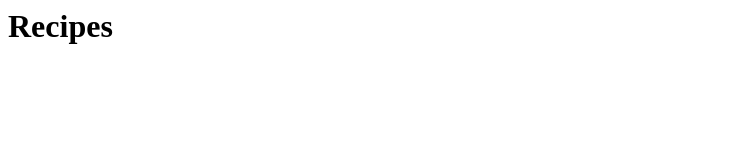
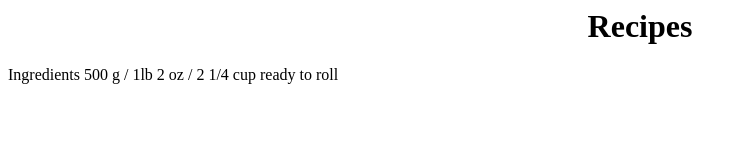
Before and after one commit to kate-delahunty/kate-delahunty.github.io, a plain HTML site: page recipes.html in a window 1280 px wide. Shown: the whole page, without its empty margins (0-747 px from the left). Drawn offline with Linux system fonts and the light colour scheme.

Commit message:
Update recipes.html

```diff
--- a/recipes.html
+++ b/recipes.html
@@ -1,7 +1,11 @@
 <html>
 <body>
-<h1 style='align:center'>Recipes</h1>
+<h1 align='center'>Recipes</h1>
+
 <p>
+  Ingredients
+   500 g / 1lb 2 oz / 2 1/4 cup ready to roll
 </p>
+
 </body>
 </html>
```
